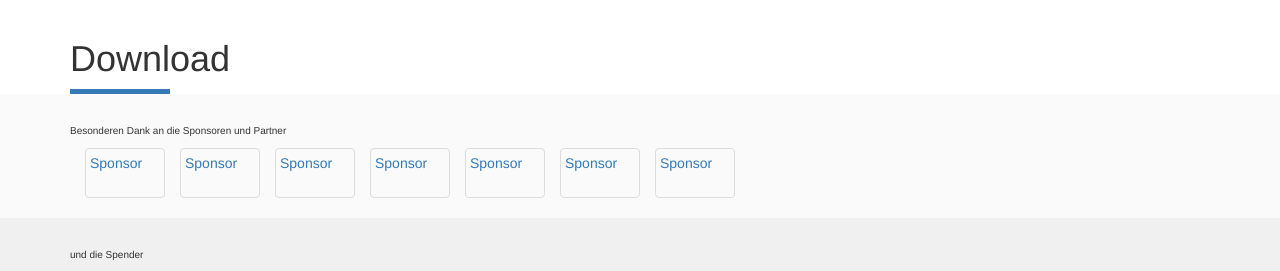
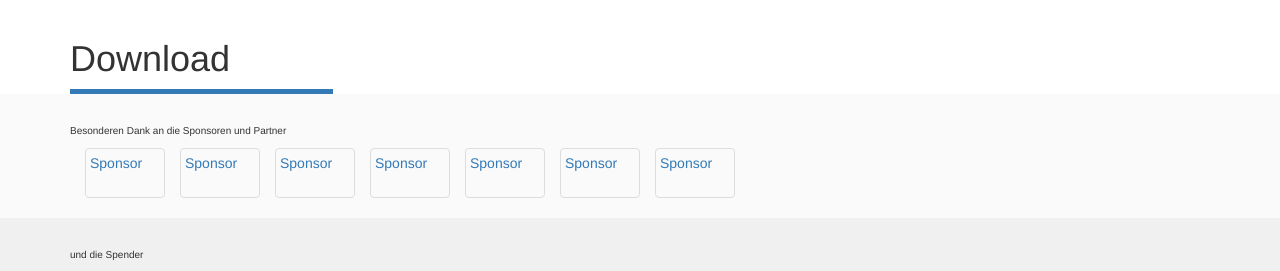
Before and after one commit to susedev/test, a Jekyll site: the page built from download.html, in a window 1280 px wide. Shown: the part 208-479 px from the top of the page. Built offline with Jekyll 4.4.1, drawn with Linux system fonts in a browser that asks for light colours; nearby versions of some CDN libraries.

Commit message:
Update page.html

```diff
--- a/_layouts/page.html
+++ b/_layouts/page.html
@@ -13,7 +13,7 @@ layout: base
   <div class="row-same-height row-same-height row-full-height">
     <div class="col-md-3 col-md-height col-full-height">
           <h1>{{ page.title }}</h1>
-          <div class="box" style="background-color: #337AB7; width:100px; height:5px; margin-top:5px;">
+          <div class="box" style="background-color: #337AB7; height:5px; margin-top:3px;">
           </div>
     </div>
     <div class="col-md-6 col-md-height col-full-height">
```
